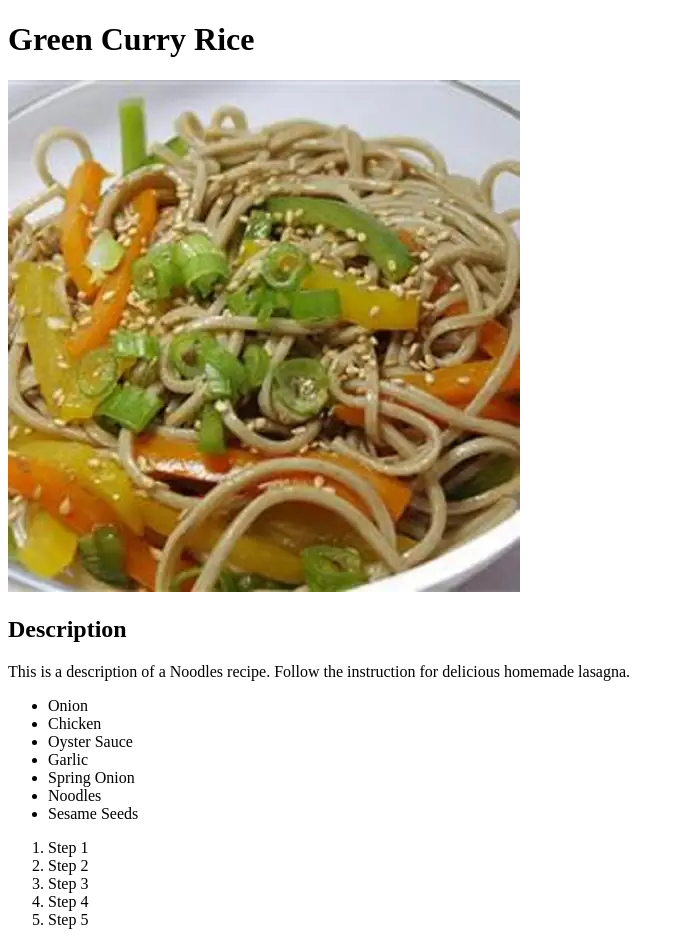
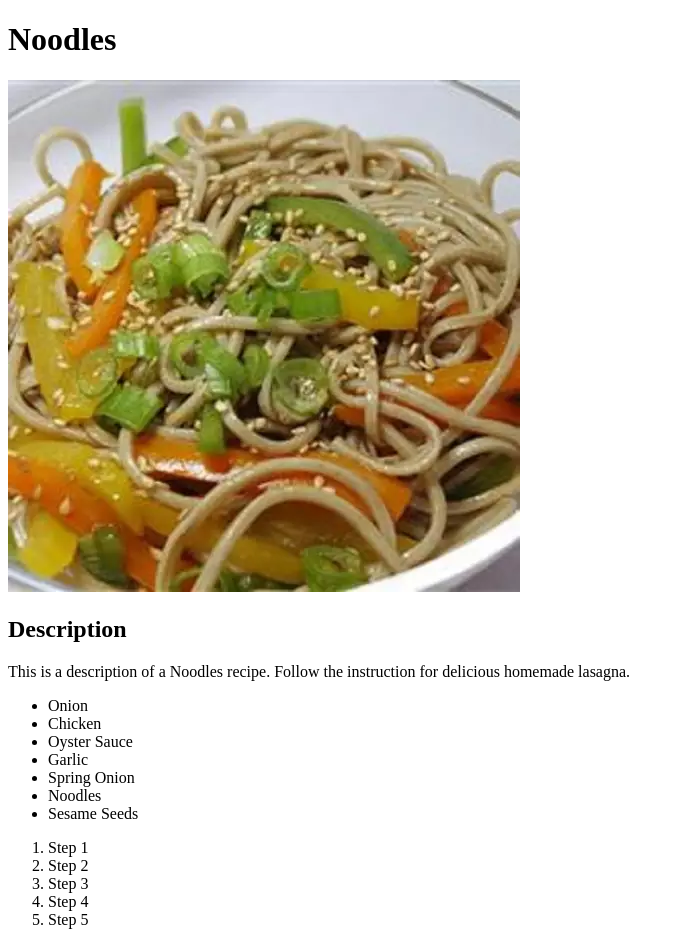
Before and after one commit to ttonjann/odin-recipes, a plain HTML site: page recipes/noodles.html in a window 1280 px wide. Shown: the whole page, without its empty margins (0-684 px from the left). Drawn offline with Linux system fonts and the light colour scheme.

Commit message:
Change h1 Noodles.html

```diff
--- a/recipes/noodles.html
+++ b/recipes/noodles.html
@@ -5,7 +5,7 @@
     <title>Noodles</title>
 </head>
 <body>
-    <h1>Green Curry Rice</h1>
+    <h1>Noodles</h1>
     <img src="../Images/Noodles.jpg" alt="Noodles">
     <h2>Description</h2>
     <p>This is a description of a Noodles recipe. Follow the instruction for delicious homemade lasagna.</p>
```
